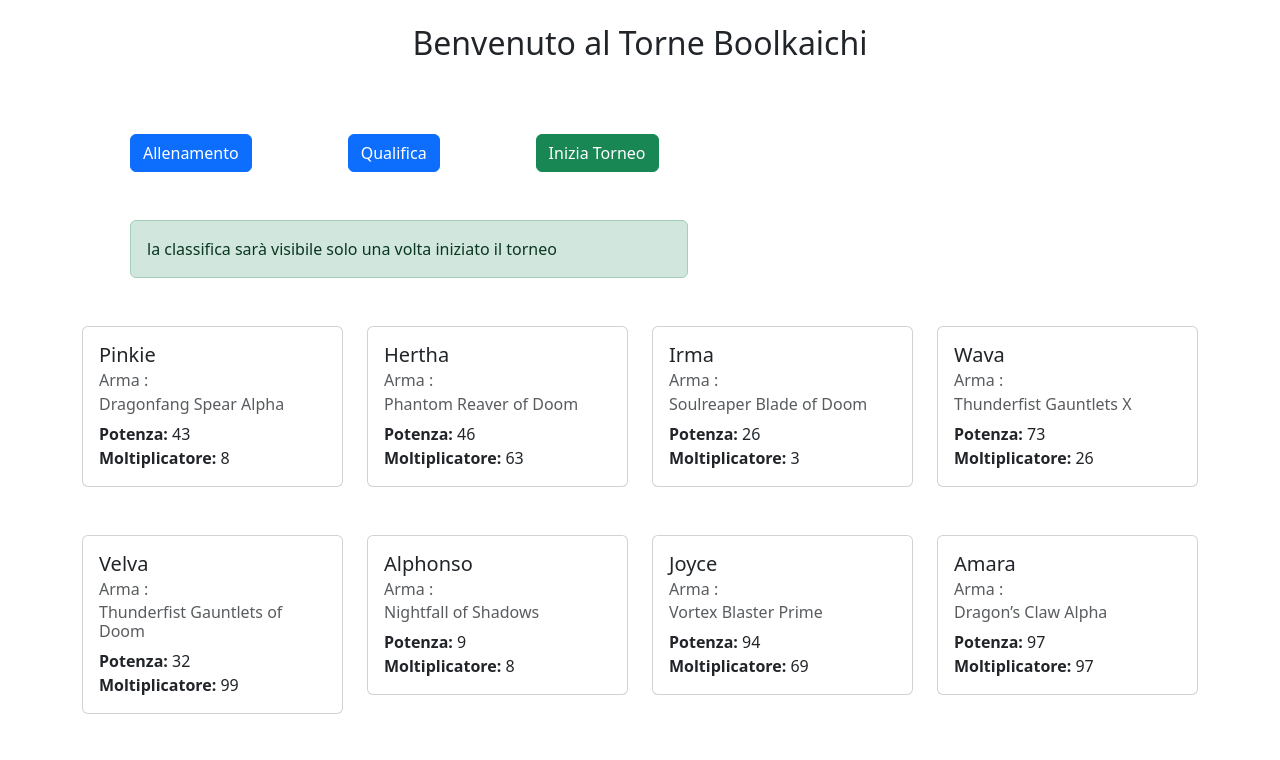
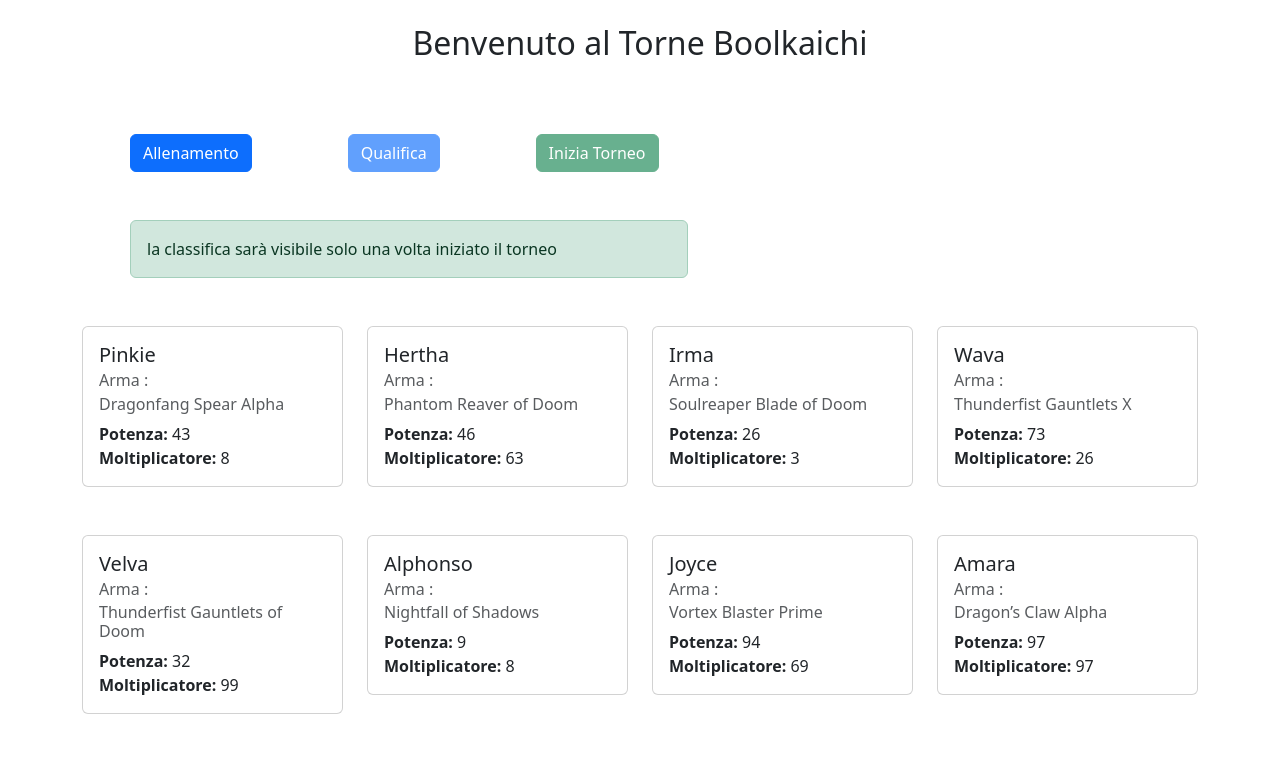
Before and after one commit to MassimilianoTagliabue/kata-js-torneo, a React (Vite) app: page / in a window 1280 px wide. Shown: the top 760 px of the page. Built offline with nearby package versions, Linux system fonts and the light colour scheme.

Commit message:
feat: disable button

```diff
--- a/src/App.jsx
+++ b/src/App.jsx
@@ -1,4 +1,4 @@
-import { useEffect, useState } from "react";
+import { useEffect, useState} from "react";
 import generatedArmedFighters from "./utils/GenerateArmedFighters";
 import training from "./utils/Training";
 import qualification from "./utils/Qualification";
@@ -6,13 +6,17 @@ import Tournament from "./utils/Tournament";
 import { GlobalContext } from "./context/GlobalContext";
 import FighterCard from "./components/FighterCard"
 
-
+const turnBtn = {
+  btnTraining: false,
+  btnQualification: true,
+  btnStart:true
+}
 
 
 function App() {
 
   const [armedFighters, setArmedFighters] = useState([]);
-  const [disabled, setDisabled] = useState(false);  //serve a disattivare il bottone dopo il click
+  const [turnOff, setTurnOff] = useState(turnBtn);  //serve a disattivare il bottone dopo il click
   const [showWinner, setShowWinner] = useState(false);
   const [startedTournament, setStartedTournament] = useState(false);
 
@@ -27,7 +31,11 @@ function App() {
     setArmedFighters(training(armedFighters));
 
     //vado a disattivare il bottone
-    setDisabled(true);
+    setTurnOff(btn => ({
+      ...btn,
+      btnTraining:true,
+      btnQualification:false
+    }));
 
   }
 
@@ -35,6 +43,11 @@ function App() {
   //fase 3: qualification
   function handleQualification() {
     setArmedFighters(qualification(armedFighters))
+    setTurnOff(btn => ({
+      ...btn,
+      btnStart:false,
+      btnQualification:true
+    }));
   }
 
 
@@ -49,8 +62,8 @@ function App() {
   const globalProviderValue = {
     armedFighters,
     setArmedFighters,
-    disabled,
-    setDisabled,
+    turnOff,
+    setTurnOff,
     handleTraining,
     handleQualification,
     startTournament,
@@ -62,9 +75,9 @@ function App() {
 
       <div className="container " onChange={setArmedFighters}>
 
-        <button className="btn btn-primary mx-5 my-5" onClick={handleTraining} disabled={disabled}> Allenamento</button>
-        <button className="btn btn-primary mx-5 my-5" onClick={handleQualification}>Qualifica</button>
-        <button className="btn btn-success mx-5 my-5" onClick={startTournament}>Inizia Torneo</button>
+        <button className="btn btn-primary mx-5 my-5" onClick={handleTraining} disabled={turnOff.btnTraining}> Allenamento</button>
+        <button className="btn btn-primary mx-5 my-5" onClick={handleQualification} disabled={turnOff.btnQualification}>Qualifica</button>
+        <button className="btn btn-success mx-5 my-5" onClick={startTournament} disabled={turnOff.btnStart}>Inizia Torneo</button>
 
         {/* tasto visibile solo se il torneo è iniziato */}
         {startedTournament ? (
```
